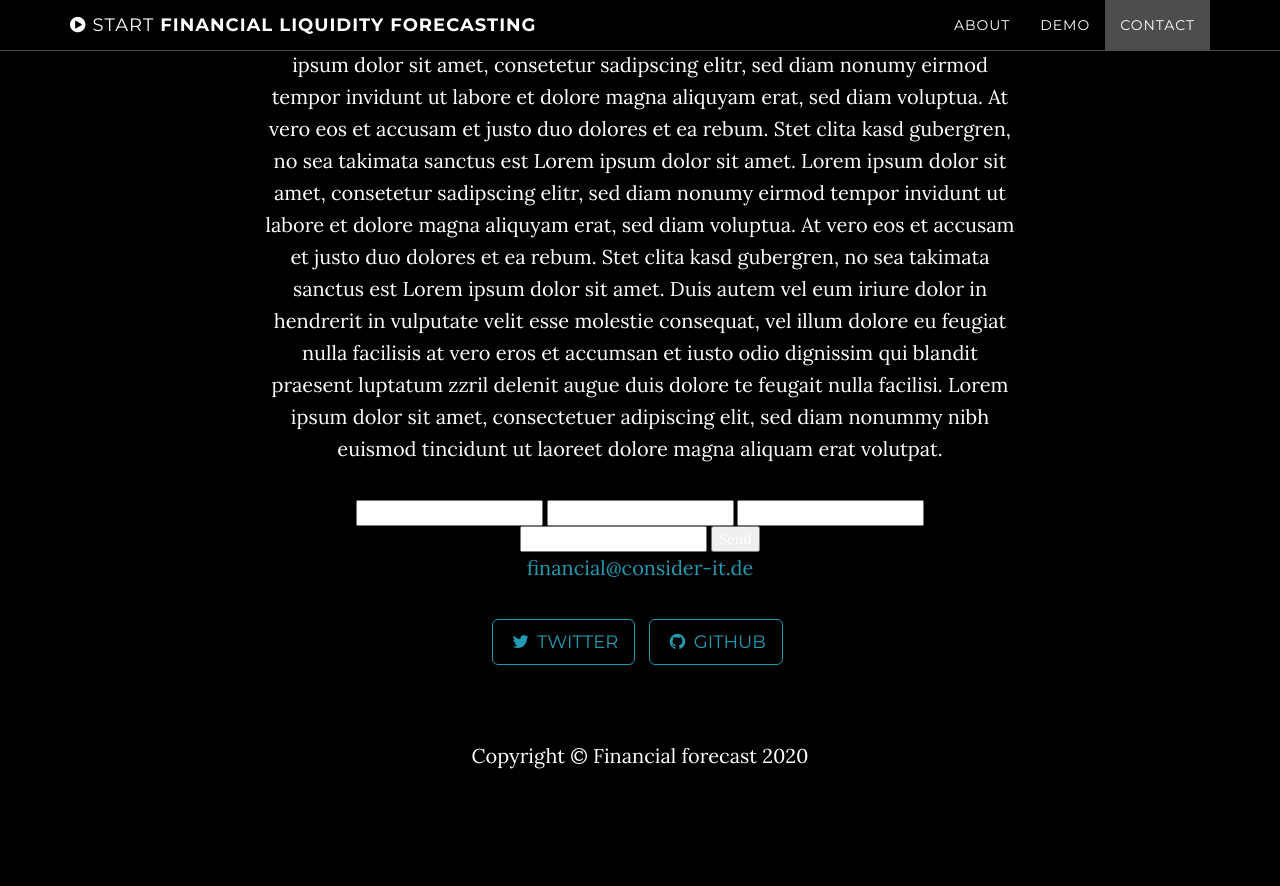
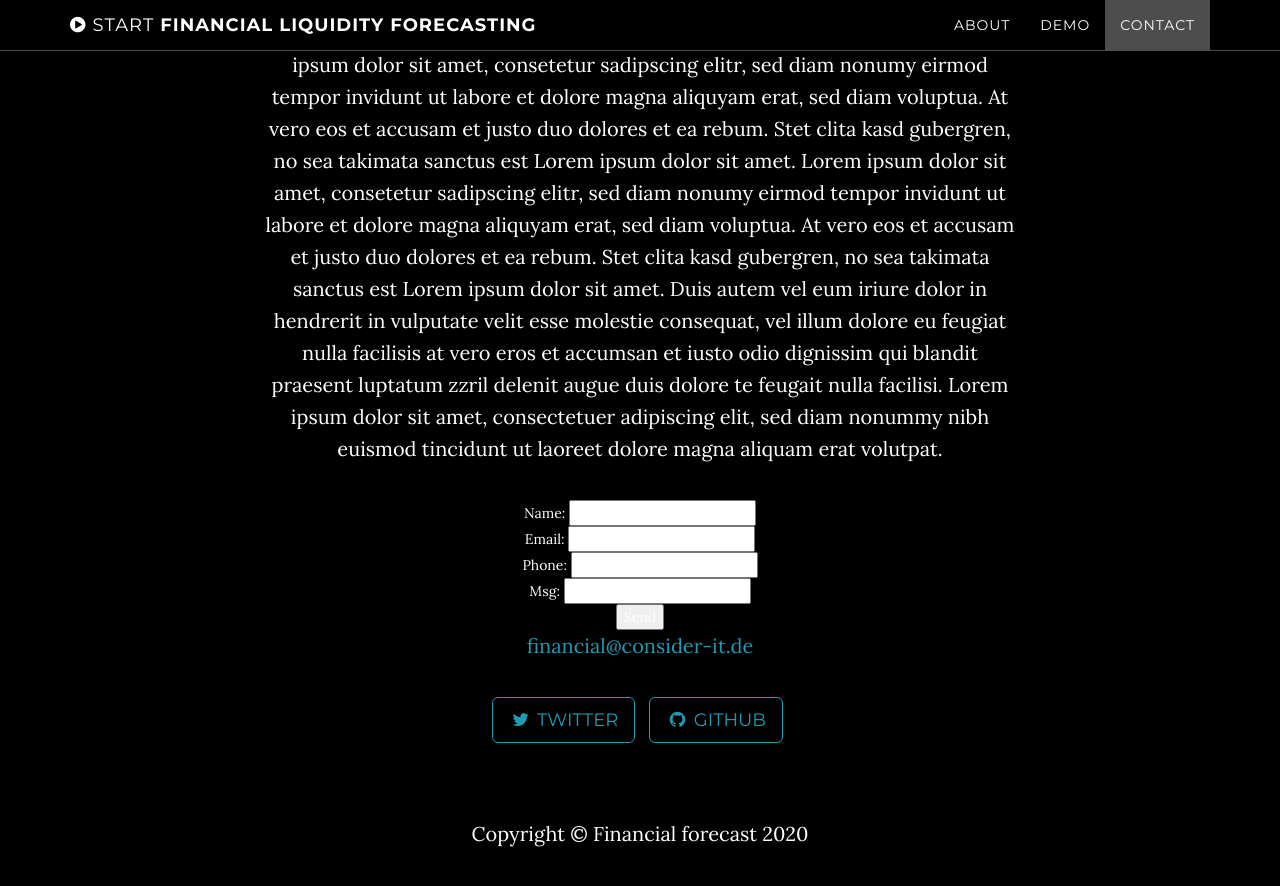
Before and after one commit to l4cast/financial-forecast, a Jekyll site: the page built from index.html, in a window 1280 px wide and 900 px high, scrolled down 3213 px. Shown: the top 886 px of the window. Built offline with Jekyll 4.4.1, drawn with Linux system fonts in a browser that asks for light colours; before the commit the page ends 4035 px from its top, so only the background shows below that.

Commit message:
labels for contact form

```diff
--- a/_includes/contact.html
+++ b/_includes/contact.html
@@ -9,10 +9,10 @@ Duis autem vel eum iriure dolor in hendrerit in vulputate velit esse molestie co
 
                 <form action="https://getform.io/f/7c100d05-89ac-495d-8aca-2ac45d70382a" method="POST">
 
-                  <input type="text" name="name">
-                  <input type="email" name="email">
-                  <input type="text" name="phone">
-                  <input type="text" name="message" value="Please contact me for further information.">
+                  Name: <input type="text" name="name"><br />
+                  Email: <input type="email" name="email"><br />
+                  Phone: <input type="text" name="phone"><br />
+                  Msg: <input type="text" name="message" value="Please contact me for further information."><br />
                   <button type="submit">Send</button>
 
                 </form>
```
